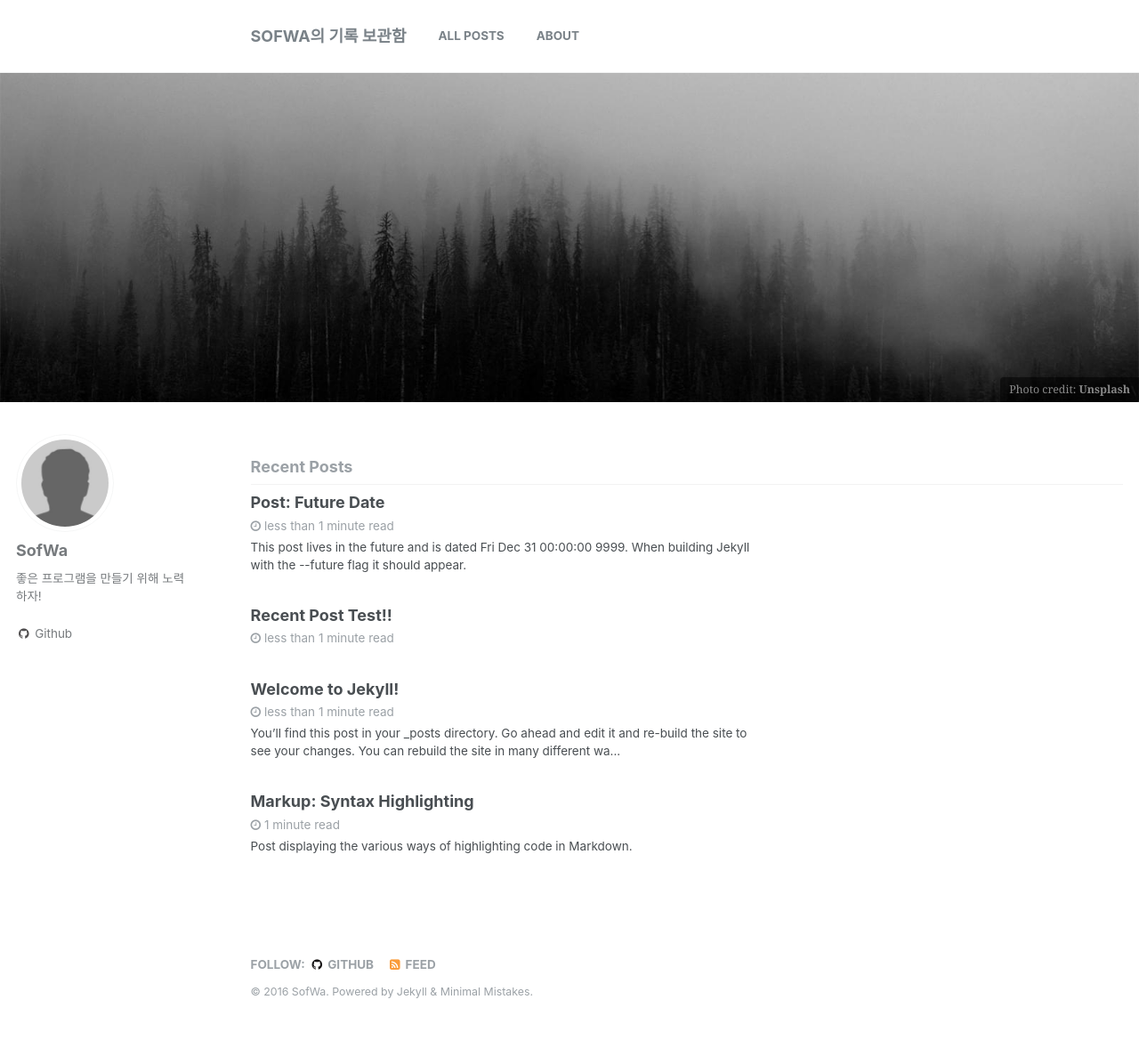
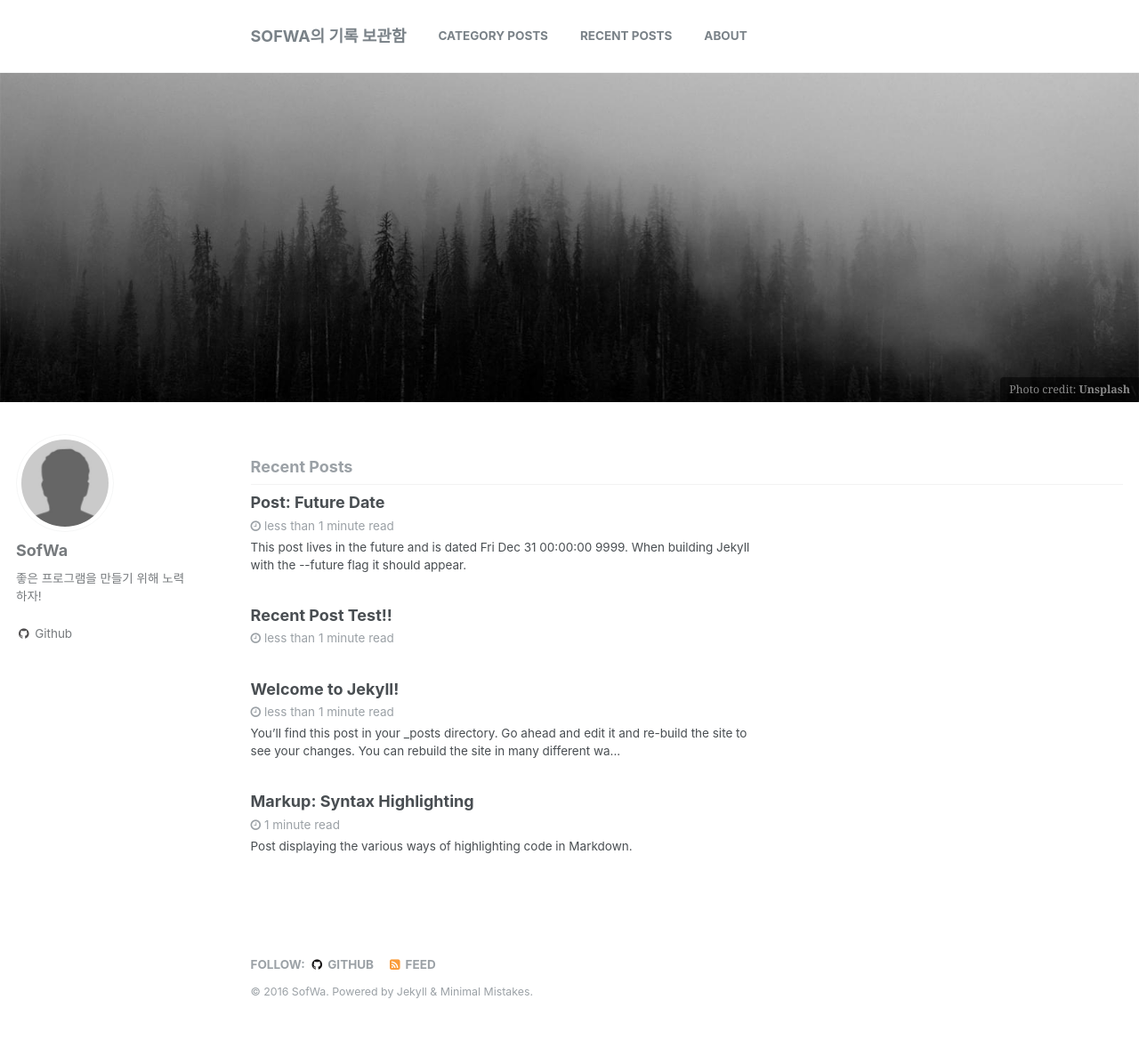
Before and after one commit to SofWa/custom-minimal-mistakes, a Jekyll site: the page built from _pages/home.md, in a window 1280 px wide. Shown: the whole page at 89% size. Built offline with Jekyll 4.4.1, drawn with Linux system fonts in a browser that asks for light colours.

Commit message:
Update navigation.yml

```diff
--- a/_data/navigation.yml
+++ b/_data/navigation.yml
@@ -21,8 +21,11 @@ foo:
 
 # main links links
 main:
-  - title: "All Posts"
+  - title: "Category Posts"
     url: /categories/
+
+  - title: "Recent Posts"
+    url: /year-archive/
 
   - title: "About"
     url: /about/
```
